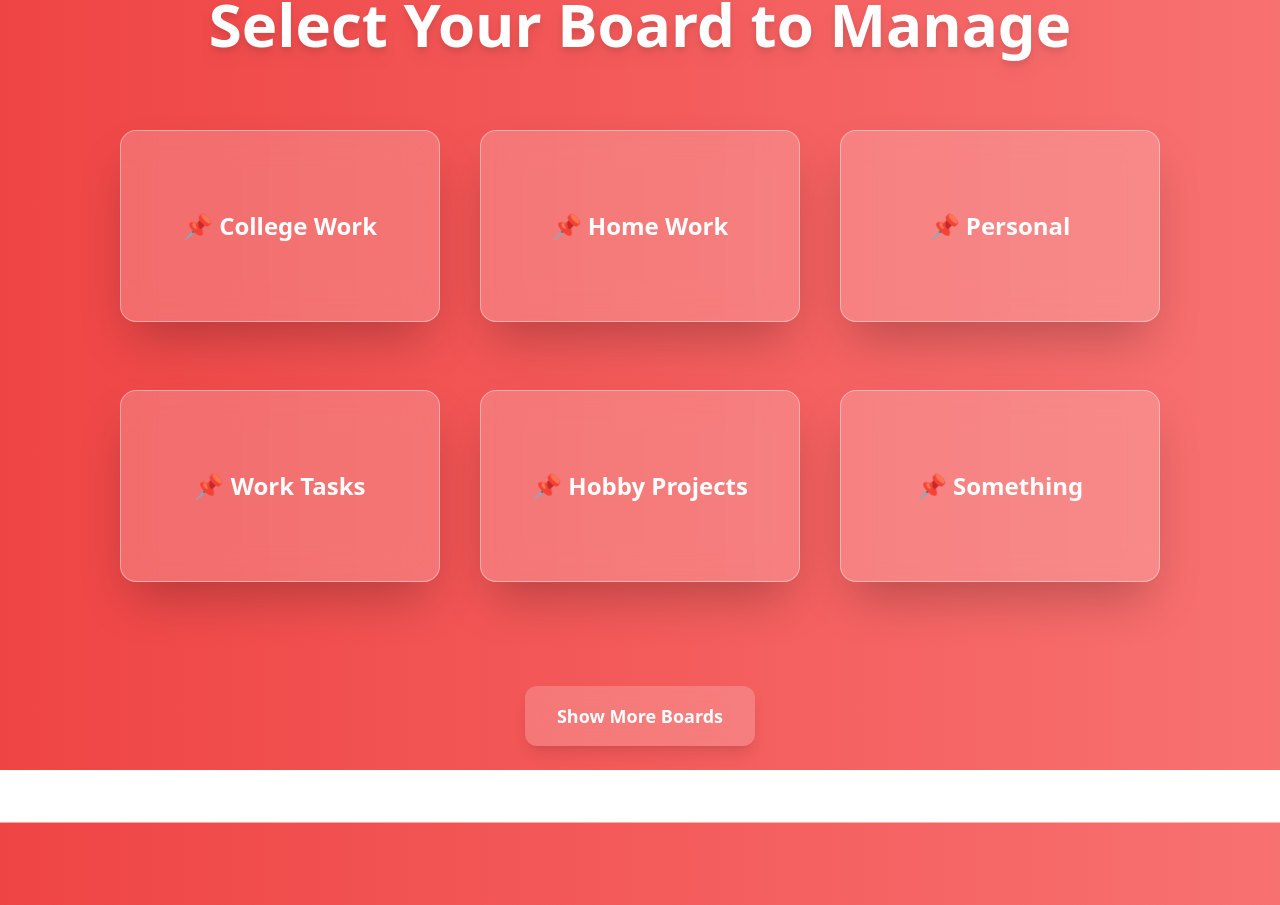
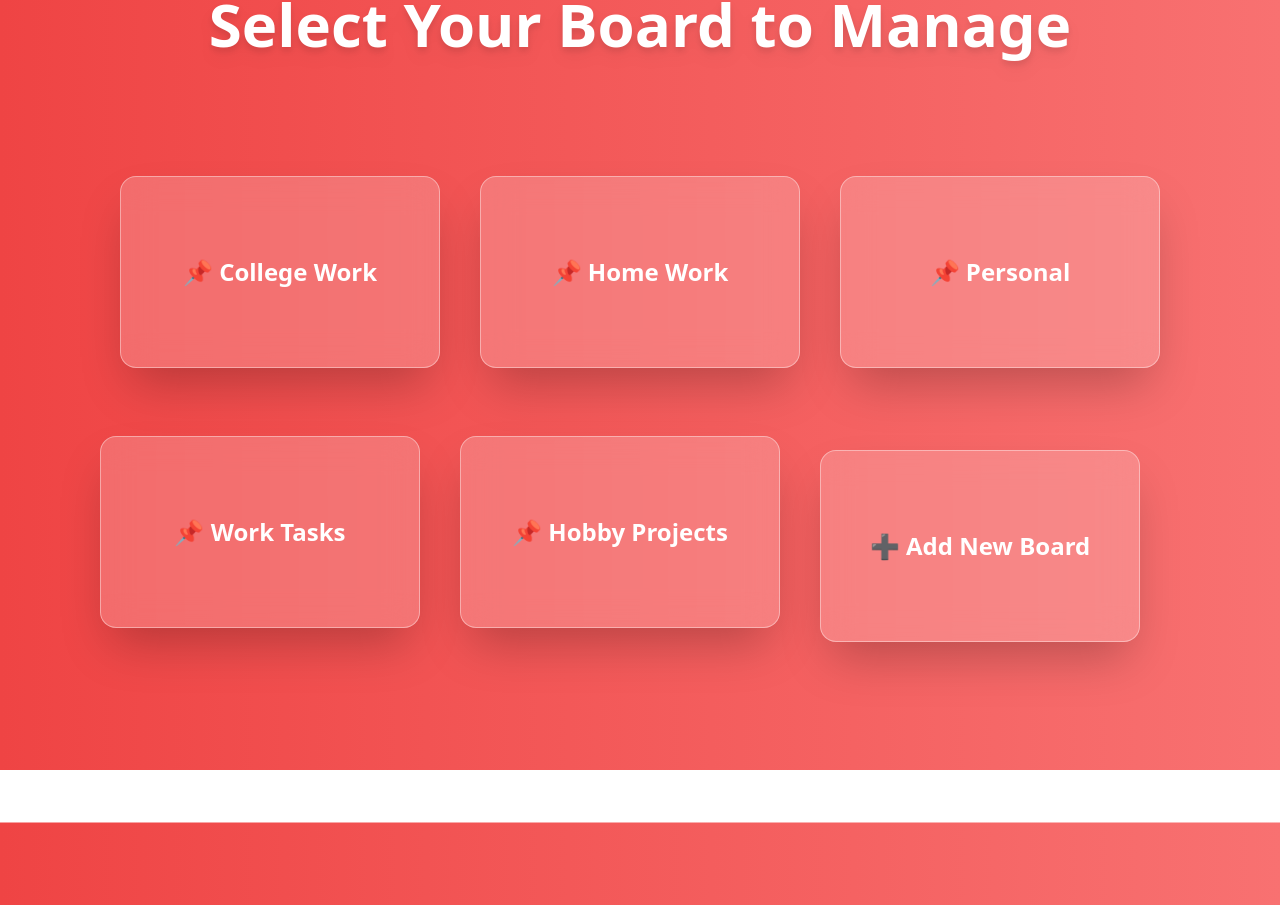
Before and after one commit to Purabsingla/taskmanagement, a React (Create React App) app: page / in a window 1280 px wide. Shown: the part 1070-1975 px from the top of the page. Built offline with nearby package versions, Linux system fonts and the light colour scheme.

Commit message:
Add dialog for creating new boards and refactor KanbanBoardSelection for improved state management

```diff
--- a/src/components/sections/Board.tsx
+++ b/src/components/sections/Board.tsx
@@ -1,23 +1,32 @@
 import React, { useState } from "react";
-import { v4 as uuidv4 } from "uuid";
 import { useNavigate } from "react-router-dom";
+import { Dialog } from "../ui/dialog";
+import { DialogTrigger } from "@radix-ui/react-dialog";
+import DialogBoard from "./DialogFormBoard";
 
 const initialBoards = [
-  { id: uuidv4(), title: "College Work" },
-  { id: uuidv4(), title: "Home Work" },
-  { id: uuidv4(), title: "Personal" },
-  { id: uuidv4(), title: "Work Tasks" },
-  { id: uuidv4(), title: "Hobby Projects" },
-  { id: uuidv4(), title: "Something" },
+  { title: "College Work" },
+  { title: "Home Work" },
+  { title: "Personal" },
+  { title: "Work Tasks" },
+  { title: "Hobby Projects" },
 ];
 
 const KanbanBoardSelection: React.FC = () => {
   const [boards, setBoards] = useState(initialBoards);
-
+  const [open, setOpen] = useState<boolean>(false);
   const Navigate = useNavigate();
 
   const HandleNavigate = (Data: string) => {
-    Navigate(`/boards/${Data.split(" ").join("-")}`);
+    Navigate(`/boards/${Data?.split(" ").join("-")}`);
+  };
+
+  const HandleClick = (Name: string) => {
+    console.log("Clicked");
+    const Temp = boards;
+    boards.push({ title: Name });
+    setBoards(Temp);
+    setOpen(false);
   };
 
   return (
@@ -43,9 +52,9 @@ const KanbanBoardSelection: React.FC = () => {
         Select Your Board to Manage
       </h1>
       <div className="flex flex-wrap my-auto justify-center gap-10 w-full max-w-6xl min-h-[60vh] z-10">
-        {boards.slice(0, 6).map((board) => (
+        {boards.slice(0, 6).map((board, index) => (
           <button
-            key={board.id}
+            key={index}
             className="w-80 h-48 flex items-center justify-center bg-white bg-opacity-20 backdrop-blur-lg rounded-2xl shadow-2xl hover:bg-opacity-30 transition-all text-2xl font-semibold text-white border border-white border-opacity-40 transform hover:scale-105"
             onClick={() => HandleNavigate(board.title)}
           >
@@ -53,9 +62,14 @@ const KanbanBoardSelection: React.FC = () => {
           </button>
         ))}
         {boards.length < 6 && (
-          <button className="w-80 h-48 flex items-center justify-center bg-white bg-opacity-20 backdrop-blur-lg rounded-2xl shadow-2xl hover:bg-opacity-30 transition-all text-2xl font-semibold text-white border border-white border-opacity-40 transform hover:scale-105">
-            ➕ Add New Board
-          </button>
+          <Dialog open={open} onOpenChange={setOpen}>
+            <DialogTrigger onClick={() => setOpen(true)}>
+              <button className="w-80 h-48 flex items-center justify-center bg-white bg-opacity-20 backdrop-blur-lg rounded-2xl shadow-2xl hover:bg-opacity-30 transition-all text-2xl font-semibold text-white border border-white border-opacity-40 transform hover:scale-105">
+                ➕ Add New Board
+              </button>
+            </DialogTrigger>
+            <DialogBoard HandleClick={HandleClick} />
+          </Dialog>
         )}
       </div>
       {boards.length > 5 && (
--- /dev/null
+++ b/src/components/sections/DialogFormBoard.tsx
@@ -0,0 +1,51 @@
+import React, { useState } from "react";
+import { Button } from "../ui/button";
+import {
+  DialogContent,
+  DialogFooter,
+  DialogHeader,
+  DialogTitle,
+} from "../ui/dialog";
+import { Input } from "../ui/Input2";
+import { Label } from "../ui/label";
+
+interface onClick {
+  HandleClick: (Name: string) => void;
+}
+const DialogBoard: React.FC<onClick> = ({ HandleClick }) => {
+  const [boardName, setBoardName] = useState<string>("");
+
+  const ReturnHandleClick = () => {
+    HandleClick(boardName);
+  };
+
+  return (
+    <div>
+      <DialogContent className="sm:max-w-[650px] sm:max-h-auto">
+        <DialogHeader>
+          <DialogTitle>Create a New Board</DialogTitle>
+        </DialogHeader>
+        <div className="grid gap-4 py-4">
+          <div className="grid grid-cols-4 items-center gap-4">
+            <Label htmlFor="name" className="text-right">
+              Board Name
+            </Label>
+            <Input
+              id="name"
+              value={boardName}
+              onChange={(e) => setBoardName(e.target.value)}
+              className="col-span-3"
+            />
+          </div>
+        </div>
+        <DialogFooter>
+          <Button type="button" variant={"outline"} onClick={ReturnHandleClick}>
+            Save changes
+          </Button>
+        </DialogFooter>
+      </DialogContent>
+    </div>
+  );
+};
+
+export default DialogBoard;
--- a/src/pages/Tasks.tsx
+++ b/src/pages/Tasks.tsx
@@ -52,7 +52,7 @@ const Tasks: React.FC = () => {
   const [tempValues, setTempValues] = useState<{ [key: number]: number }>({});
   // const previousCounts = useRef({} as string);
   const previousCounts = useRef<Record<string, number>>({});
-
+  const [open, setOpen] = useState<boolean>(false);
   const getTaskCount = useCallback(
     (section: string) =>
       Tasks.filter((task) => task.section === section).length,
@@ -91,14 +91,6 @@ const Tasks: React.FC = () => {
     );
   };
 
-  const handleDialogOpen = () => {
-    document.body.classList.add("dialog-open");
-  };
-
-  const handleDialogClose = () => {
-    document.body.classList.remove("dialog-open");
-  };
-
   return (
     <React.Fragment>
       <NavBar />
@@ -125,12 +117,8 @@ const Tasks: React.FC = () => {
         <div className="flex justify-between items-center px-10 mt-5">
           <h2 className="text-2xl font-bold">Task Board</h2>
           <aside>
-            <Dialog
-              onOpenChange={(isOpen) =>
-                isOpen ? handleDialogOpen() : handleDialogClose()
-              }
-            >
-              <DialogTrigger>
+            <Dialog open={open} onOpenChange={setOpen}>
+              <DialogTrigger onClick={() => setOpen(true)}>
                 <button className="btn">Add Tasks</button>
               </DialogTrigger>
               <DialogForm />
```
